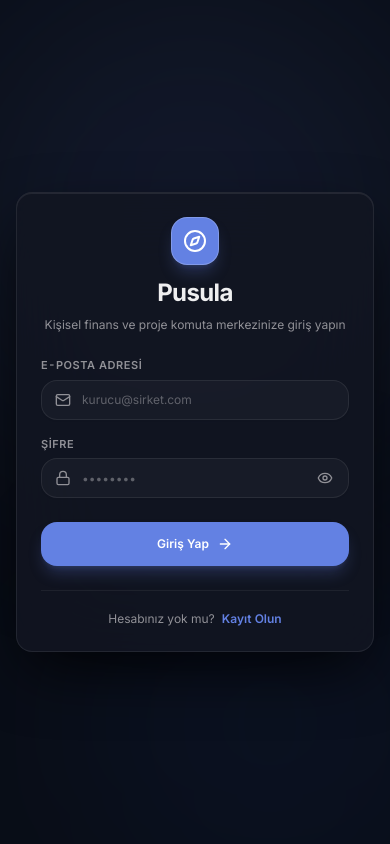
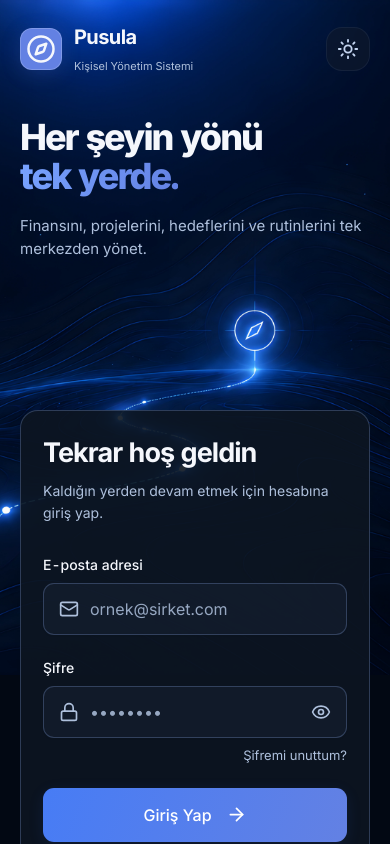
Before and after one commit to keskinEvren/pusula, a Next.js app: page /login in a window 390 px wide. Shown: the top 844 px of the page. Built offline with nearby package versions, Linux system fonts and the light colour scheme.

Commit message:
feat(auth): redesign responsive login page

```diff
--- /dev/null
+++ b/src/app/login/login.module.css
@@ -0,0 +1,112 @@
+.page {
+  --login-text: #f5f7fc;
+  --login-muted: #aec0dc;
+  --login-surface: rgb(13 21 33 / 91%);
+  --login-input: rgb(22 32 48 / 65%);
+  --login-border: rgb(125 157 212 / 30%);
+  position: relative;
+  isolation: isolate;
+  min-height: 100svh;
+  overflow: hidden;
+  background: #030914;
+  color: var(--login-text);
+  padding: 30px clamp(24px, 4.2vw, 80px) 60px;
+}
+.background { position: absolute; inset: 0; z-index: -2; overflow: hidden; pointer-events: none; }
+/* Keep the supplied 16:9 artwork undistorted and anchor its compass near 54% / 55%. */
+.background img { width: max(117vw, 208svh) !important; height: max(65.813vw, 117svh) !important; max-width: none; left: calc(54% - max(70.9vw, 126svh)) !important; top: calc(55svh - max(32.25vw, 57.3svh)) !important; right: auto !important; bottom: auto !important; }
+.header { display: flex; align-items: center; justify-content: space-between; gap: 16px; }
+.brand { display: flex; align-items: center; gap: 16px; color: #f5f7fc; }
+.brandIcon { display: grid; place-items: center; width: 48px; height: 48px; border-radius: 16px; background: hsl(var(--primary)); border: 1px solid #ffffff30; box-shadow: 0 4px 20px hsl(var(--primary) / .18); }
+.brandIcon svg { width: 30px; height: 30px; }
+.brand p { font-size: 23px; font-weight: 650; letter-spacing: -.6px; }
+.brand span:not(.brandIcon) { font-size: 14px; color: #aec0dc; }
+.themeToggle { width: 44px; height: 44px; border-radius: 16px; color: #c4d5f1; border: 1px solid #a7bfff12; background: #101a2c99; }
+.themeToggle:hover { background: #1d2b43; color: white; }
+.content { display: grid; grid-template-columns: minmax(0, 58fr) minmax(0, 42fr); align-items: start; gap: 24px; width: 100%; margin: 38px auto 0; }
+.hero { padding: clamp(40px, 7.5vh, 90px) 0 0 clamp(0px, 2.5vw, 40px); min-width: 0; color: #f5f7fc; }
+.hero h1 { font-size: clamp(40px, 4.65vw, 76px); font-weight: 750; line-height: 1.08; letter-spacing: -.055em; }
+.hero h1 span { background: linear-gradient(110deg, #78a3ff, hsl(var(--primary))); background-clip: text; color: transparent; }
+.description { margin-top: 24px; font-size: clamp(16px, 1.5vw, 23px); line-height: 1.55; color: #aec0dc; }
+.features { display: flex; flex-wrap: wrap; gap: 20px clamp(20px, 3vw, 48px); margin-top: 38px; list-style: none; padding: 0; }
+.features li { display: flex; align-items: center; gap: 12px; font-size: 14px; color: #aec0dc; }
+.features svg { width: 25px; height: 25px; color: hsl(var(--primary)); stroke-width: 1.8; }
+.panel { justify-self: end; width: 100%; max-width: 480px; padding: clamp(24px, 3vw, 48px); border: 1px solid var(--login-border); border-radius: 18px; background: var(--login-surface); box-shadow: 0 12px 40px #00000014; }
+.panelHeading h2 { font-size: clamp(25px, 2.2vw, 32px); line-height: 1.2; font-weight: 700; letter-spacing: -.035em; }
+.panelHeading p { margin-top: 10px; color: var(--login-muted); font-size: 14px; line-height: 1.6; }
+.form { display: grid; gap: 22px; margin-top: 30px; }
+.field { display: grid; gap: 8px; }
+.field label { font-size: 14px; font-weight: 500; }
+.inputWrap { position: relative; }
+.input { height: 52px; border-radius: 11px; padding-left: 46px; padding-right: 46px; font-size: 16px; background: var(--login-input); color: var(--login-text); border-color: var(--login-border); }
+.input::placeholder { color: var(--login-muted); opacity: .85; }
+.input:focus-visible { border-color: hsl(var(--primary)); box-shadow: 0 0 0 3px hsl(var(--primary) / .12); outline: none; --tw-ring-offset-width: 0px; --tw-ring-color: transparent; }
+.fieldIcon { position: absolute; left: 16px; top: 16px; width: 20px; height: 20px; color: var(--login-muted); pointer-events: none; }
+.visibility { position: absolute; right: 4px; top: 4px; display: grid; place-items: center; width: 44px; height: 44px; border-radius: 8px; color: var(--login-muted); }
+.visibility:hover { color: var(--login-text); }
+.page button:focus-visible, .page a:focus-visible { outline: 2px solid hsl(var(--primary)); outline-offset: 4px; }
+.forgot { justify-self: end; color: var(--login-muted); font-size: 13px; cursor: not-allowed; }
+.submit { width: 100%; height: 54px; border-radius: 11px; font-size: 16px; gap: 14px; background: linear-gradient(110deg, #477cf5, hsl(var(--primary))); color: #fff; box-shadow: 0 4px 16px #376bf51a; }
+.submit:hover { filter: brightness(1.08); }
+.divider { display: flex; align-items: center; gap: 16px; color: var(--login-muted); font-size: 13px; margin: 24px 0 20px; }
+.divider::before, .divider::after { content: ''; height: 1px; flex: 1; background: var(--login-border); }
+.github { width: 100%; height: 52px; border-radius: 11px; gap: 12px; border-color: var(--login-border); color: var(--login-text); font-size: 15px; }
+.availability { font-size: 10px; line-height: 1.5; color: var(--login-muted); text-align: center; margin-top: 9px; }
+.signup { margin-top: 24px; text-align: center; color: var(--login-muted); font-size: 13px; }
+.signup a { margin-left: 6px; color: #80aaff; font-weight: 600; }
+.signup a:hover { text-decoration: underline; }
+.security { display: flex; align-items: center; justify-content: center; gap: 8px; margin-top: 30px; font-size: 10px; line-height: 1.5; color: var(--login-muted); }
+.security svg { flex-shrink: 0; }
+.error { margin-top: 20px; padding: 12px; border: 1px solid hsl(var(--destructive) / .4); border-radius: 10px; background: hsl(var(--destructive) / .12); color: var(--login-text); font-size: 13px; overflow-wrap: anywhere; }
+.quote { position: absolute; left: clamp(24px, 4.2vw, 80px); bottom: 48px; font-style: italic; font-size: 14px; line-height: 1.6; color: #aec0dc; }
+.quote::after { content: ''; display: block; width: 28px; height: 1px; background: #dce6f7; margin-top: 16px; }
+.page[data-theme='light'] { --login-text: #16243c; --login-muted: #4c607f; --login-surface: rgb(243 247 255 / 96%); --login-input: #ffffffb3; --login-border: #8095b84d; }
+.page[data-theme='light'] .signup a { color: #345fc2; }
+@media (min-width: 1800px) {
+  .page { padding-inline: clamp(80px, 5vw, 128px); }
+  .content { margin-top: clamp(42px, 4vh, 64px); }
+  .hero { padding-top: clamp(76px, 8vh, 112px); padding-left: clamp(32px, 2.5vw, 64px); }
+  .panel { max-width: 560px; padding: 52px; }
+  .panelHeading h2 { font-size: 36px; }
+  .panelHeading p { font-size: 16px; }
+  .form { gap: 24px; margin-top: 34px; }
+  .field label { font-size: 15px; }
+  .input { height: 56px; font-size: 17px; }
+  .fieldIcon { top: 18px; }
+  .visibility { top: 6px; }
+  .forgot, .signup { font-size: 14px; }
+  .submit { height: 56px; font-size: 17px; }
+  .github { height: 54px; font-size: 16px; }
+  .security { font-size: 11px; }
+}
+@media (max-width: 1050px) and (min-width: 761px) {
+  .page { padding-inline: 28px; }
+  .background img { left: calc(40% - max(70.9vw, 126svh)) !important; }
+  .content { grid-template-columns: minmax(0, 54fr) minmax(0, 46fr); gap: 32px; }
+  .hero { padding-left: 0; }
+  .hero h1 { font-size: clamp(36px, 4.7vw, 48px); }
+  .features { max-width: 310px; column-gap: 30px; }
+  .features li { width: 110px; }
+  .desktopBreak { display: none; }
+}
+@media (max-width: 760px) {
+  .page { padding: 22px 20px 36px; }
+  .brand { gap: 12px; }
+  .brandIcon { width: 42px; height: 42px; border-radius: 12px; }
+  .brand p { font-size: 20px; }
+  .brand span:not(.brandIcon) { font-size: 11px; }
+  .content { display: flex; flex-direction: column; gap: 0; margin-top: 42px; }
+  .hero { width: 100%; padding: 0; }
+  .hero h1 { font-size: clamp(36px, 7.8vw, 54px); }
+  .description { max-width: 440px; margin-top: 18px; font-size: 15px; }
+  .desktopBreak { display: none; }
+  .features { display: none; }
+  .panel { align-self: center; margin-top: 150px; padding: 26px 22px; }
+  .panelHeading h2 { font-size: 27px; }
+  .quote { position: static; margin: 28px 0 0; font-size: 12px; }
+  .background img { width: 1200px !important; height: 675px !important; left: calc(65% - 728px) !important; top: 0 !important; }
+  .background { background: #030914; }
+}
+@media (max-height: 760px) and (min-width: 761px) {
+  .quote { position: static; margin-top: 24px; }
+}
--- a/src/app/login/page.tsx
+++ b/src/app/login/page.tsx
@@ -3,11 +3,12 @@
 import { useState } from 'react'
 import { useRouter } from 'next/navigation'
 import Link from 'next/link'
-import { Compass, Lock, Mail, ArrowRight, Eye, EyeOff } from 'lucide-react'
+import Image from 'next/image'
+import { Compass, Lock, Mail, ArrowRight, Eye, EyeOff, ChartNoAxesColumnIncreasing, Folder, CalendarDays, Target, ShieldCheck, Github, Sun, Moon } from 'lucide-react'
 import { createClient } from '@/lib/supabase/client'
 import { Button } from '@/components/ui/button'
 import { Input } from '@/components/ui/input'
-import { Card, CardContent, CardDescription, CardHeader, CardTitle } from '@/components/ui/card'
+import styles from './login.module.css'
 
 export default function LoginPage() {
   const router = useRouter()
@@ -16,6 +17,7 @@ export default function LoginPage() {
   const [showPassword, setShowPassword] = useState(false)
   const [loading, setLoading] = useState(false)
   const [error, setError] = useState<string | null>(null)
+  const [lightTheme, setLightTheme] = useState(false)
 
   const handleLogin = async (e: React.FormEvent) => {
     e.preventDefault()
@@ -43,95 +45,78 @@ export default function LoginPage() {
   }
 
   return (
-    <div className="relative min-h-screen flex items-center justify-center p-4 bg-[#090d16] overflow-hidden">
-      {/* Ambient Radial Glows */}
-      <div className="absolute top-1/4 left-1/2 -translate-x-1/2 -translate-y-1/2 w-[500px] h-[500px] bg-primary/10 rounded-full blur-[120px] pointer-events-none" />
-      <div className="absolute -bottom-20 -right-20 w-[400px] h-[400px] bg-blue-600/5 rounded-full blur-[100px] pointer-events-none" />
+    <main className={styles.page} data-theme={lightTheme ? 'light' : 'dark'}>
+      <div className={styles.background} aria-hidden="true">
+        <Image src="/images/login-background.webp" alt="" fill priority unoptimized sizes="100vw" />
+      </div>
+      <header className={styles.header}>
+        <div className={styles.brand}>
+          <span className={styles.brandIcon}><Compass aria-hidden="true" /></span>
+          <div><p>Pusula</p><span>Kişisel Yönetim Sistemi</span></div>
+        </div>
+        <Button type="button" variant="ghost" size="icon" className={styles.themeToggle}
+          onClick={() => setLightTheme(!lightTheme)}
+          aria-label={lightTheme ? 'Koyu temaya geç' : 'Açık temaya geç'} aria-pressed={lightTheme}>
+          {lightTheme ? <Moon size={22} /> : <Sun size={22} />}
+        </Button>
+      </header>
 
-      <div className="relative z-10 w-full max-w-md rounded-2xl border border-white/[0.08] bg-[#121622]/85 p-6 sm:p-8 backdrop-blur-2xl shadow-[0_24px_64px_-12px_rgba(0,0,0,0.85),inset_0_1px_0_0_rgba(255,255,255,0.08)]">
-        {/* Brand Header */}
-        <div className="text-center space-y-2 pb-6">
-          <div className="mx-auto flex h-12 w-12 items-center justify-center rounded-2xl bg-primary text-primary-foreground shadow-lg shadow-primary/25 border border-white/20">
-            <Compass className="h-6 w-6" />
+      <div className={styles.content}>
+        <section className={styles.hero} aria-labelledby="hero-title">
+          <h1 id="hero-title">Her şeyin yönü<br /><span>tek yerde.</span></h1>
+          <p className={styles.description}>Finansını, projelerini, hedeflerini ve rutinlerini<br className={styles.desktopBreak} /> tek merkezden yönet.</p>
+          <ul className={styles.features}>
+            {[
+              { icon: ChartNoAxesColumnIncreasing, label: 'Finans' },
+              { icon: Folder, label: 'Projeler' },
+              { icon: CalendarDays, label: 'Rutinler' },
+              { icon: Target, label: 'Hedefler' },
+            ].map(({ icon: Icon, label }) => <li key={label}><Icon aria-hidden="true" /><span>{label}</span></li>)}
+          </ul>
+        </section>
+
+        <section className={styles.panel} aria-labelledby="login-title">
+          <div className={styles.panelHeading}>
+            <h2 id="login-title">Tekrar hoş geldin</h2>
+            <p>Kaldığın yerden devam etmek için hesabına giriş yap.</p>
           </div>
-          <h1 className="text-2xl font-bold tracking-tight text-foreground pt-1">Pusula</h1>
-          <p className="text-xs text-muted-foreground max-w-xs mx-auto">
-            Kişisel finans ve proje komuta merkezinize giriş yapın
-          </p>
-        </div>
-
-        {error && (
-          <div role="alert" className="mb-5 rounded-xl bg-destructive/15 border border-destructive/30 p-3 text-xs text-destructive font-medium">
-            {error}
-          </div>
-        )}
-
-        <form onSubmit={handleLogin} className="space-y-4">
-          <div className="space-y-1.5">
-            <label htmlFor="login-email" className="text-[11px] font-semibold text-muted-foreground uppercase tracking-wider block">
-              E-posta Adresi
-            </label>
-            <div className="relative">
-              <Mail className="absolute left-3.5 top-3 h-4 w-4 text-muted-foreground" />
-              <Input
-                id="login-email"
-                type="email"
-                required
-                placeholder="kurucu@sirket.com"
-                className="pl-10 h-10 rounded-xl bg-white/[0.03] border-white/[0.08] text-xs focus:border-primary/50 focus:bg-white/[0.05]"
-                value={email}
-                onChange={(e) => setEmail(e.target.value)}
-              />
+          {error && <div role="alert" className={styles.error}>{error}</div>}
+          <form onSubmit={handleLogin} className={styles.form}>
+            <div className={styles.field}>
+              <label htmlFor="login-email">E-posta adresi</label>
+              <div className={styles.inputWrap}>
+                <Mail aria-hidden="true" className={styles.fieldIcon} />
+                <Input id="login-email" type="email" required autoComplete="email" placeholder="ornek@sirket.com"
+                  className={styles.input} value={email} onChange={(e) => setEmail(e.target.value)} />
+              </div>
             </div>
-          </div>
-
-          <div className="space-y-1.5">
-            <div className="flex items-center justify-between">
-              <label htmlFor="login-password" className="text-[11px] font-semibold text-muted-foreground uppercase tracking-wider block">
-                Şifre
-              </label>
+            <div className={styles.field}>
+              <label htmlFor="login-password">Şifre</label>
+              <div className={styles.inputWrap}>
+                <Lock aria-hidden="true" className={styles.fieldIcon} />
+                <Input id="login-password" type={showPassword ? 'text' : 'password'} required autoComplete="current-password"
+                  placeholder="••••••••" className={styles.input} value={password} onChange={(e) => setPassword(e.target.value)} />
+                <button type="button" onClick={() => setShowPassword(!showPassword)} className={styles.visibility}
+                  aria-label={showPassword ? 'Şifreyi gizle' : 'Şifreyi göster'} aria-pressed={showPassword}>
+                  {showPassword ? <EyeOff size={20} /> : <Eye size={20} />}
+                </button>
+              </div>
+              <button type="button" disabled className={styles.forgot} aria-describedby="unavailable-auth">Şifremi unuttum?</button>
             </div>
-            <div className="relative">
-              <Lock className="absolute left-3.5 top-3 h-4 w-4 text-muted-foreground" />
-              <Input
-                id="login-password"
-                type={showPassword ? 'text' : 'password'}
-                required
-                placeholder="••••••••"
-                className="pl-10 pr-10 h-10 rounded-xl bg-white/[0.03] border-white/[0.08] text-xs focus:border-primary/50 focus:bg-white/[0.05]"
-                value={password}
-                onChange={(e) => setPassword(e.target.value)}
-              />
-              <button
-                type="button"
-                onClick={() => setShowPassword(!showPassword)}
-                className="absolute right-3 top-1/2 -translate-y-1/2 text-muted-foreground hover:text-foreground p-1 transition-colors"
-                aria-label={showPassword ? 'Şifreyi gizle' : 'Şifreyi göster'}
-              >
-                {showPassword ? <EyeOff className="h-4 w-4" /> : <Eye className="h-4 w-4" />}
-              </button>
-            </div>
-          </div>
-
-          <div className="pt-2">
-            <Button
-              type="submit"
-              disabled={loading}
-              className="w-full h-11 text-xs font-semibold rounded-xl bg-primary hover:bg-primary/90 text-primary-foreground shadow-lg shadow-primary/25 transition-all flex items-center justify-center gap-2"
-            >
-              <span>{loading ? 'Giriş Yapılıyor...' : 'Giriş Yap'}</span>
-              <ArrowRight className="h-4 w-4 shrink-0" />
+            <Button type="submit" disabled={loading} className={styles.submit}>
+              <span>{loading ? 'Giriş Yapılıyor...' : 'Giriş Yap'}</span><ArrowRight size={21} aria-hidden="true" />
             </Button>
-          </div>
-        </form>
-
-        <div className="mt-6 pt-5 border-t border-white/[0.06] text-center text-xs text-muted-foreground">
-          Hesabınız yok mu?{' '}
-          <Link href="/signup" className="font-semibold text-primary hover:underline ml-1">
-            Kayıt Olun
-          </Link>
-        </div>
+          </form>
+          <div className={styles.divider}><span>veya</span></div>
+          <Button type="button" variant="outline" disabled className={styles.github} aria-describedby="unavailable-auth">
+            <Github size={21} aria-hidden="true" />GitHub ile Devam Et
+          </Button>
+          <p id="unavailable-auth" className={styles.availability}>GitHub girişi ve şifre sıfırlama henüz kullanılamıyor.</p>
+          <p className={styles.signup}>Hesabın yok mu? <Link href="/signup">Kayıt Ol</Link></p>
+          <p className={styles.security}><ShieldCheck size={19} aria-hidden="true" /><span>Verilerin şifreli ve güvenli şekilde saklanır.</span></p>
+        </section>
       </div>
-    </div>
+      <blockquote className={styles.quote}>“Daha planlı,<br />daha güçlü bir sen.”</blockquote>
+    </main>
   )
 }
```
Also changed, not shown: public/images/login-background.webp (added).
